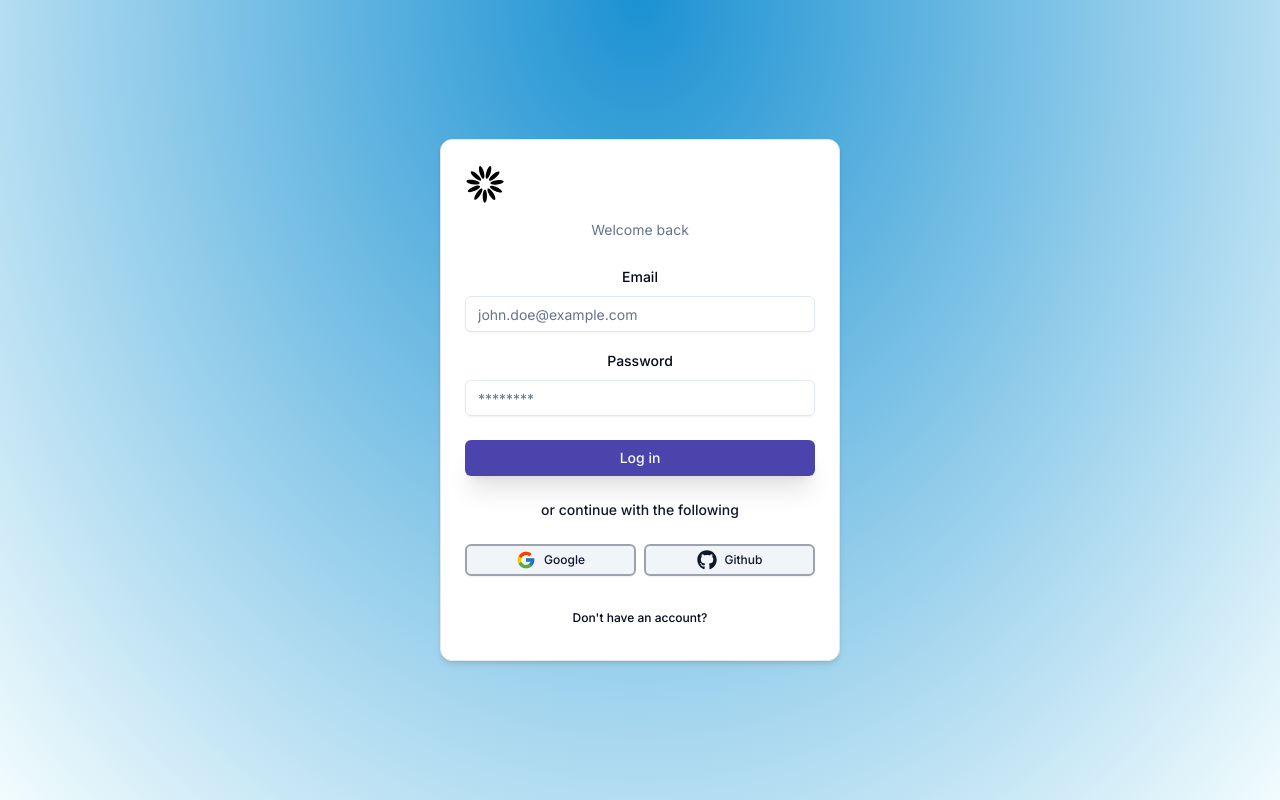
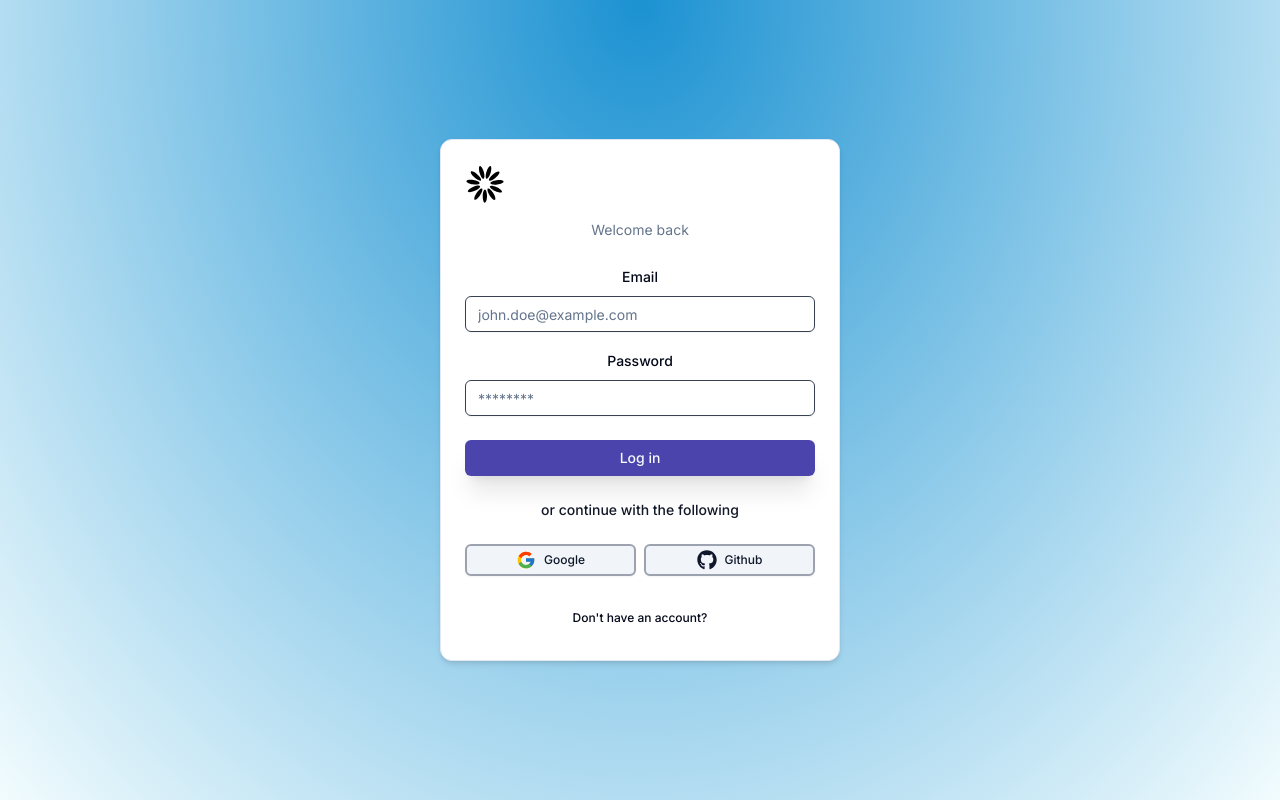
Before and after one commit to danielevans254/custom-auth, a Next.js app: page /login in a window 1280 px wide. Built offline with nearby package versions, Linux system fonts and the light colour scheme; no server answers.

Commit message:
refactor: replace mui loader since it was causing some errors
style: update input styles

```diff
--- a/components/auth/login-form.tsx
+++ b/components/auth/login-form.tsx
@@ -13,14 +13,14 @@ import {
   FormMessage,
   FormItem,
   FormField,
-
 } from "@/components/ui/form"
 import { Input } from "../ui/input"
 import { Button } from "../ui/button"
 import { FormError } from "../form-error"
 import { FormSuccess } from "../form-success"
-import { CircularProgress } from "@mui/material";
+import Loader from "./loader"
 
+// FIXME: I would rather want to use the error thrown from the callback on the form error message
 export const LoginForm = () => {
   const [error, setError] = useState<string | undefined>("");
   const [success, setSuccess] = useState<string | undefined>("");
@@ -57,10 +57,10 @@ export const LoginForm = () => {
       backButtonHref="/register"
       showSocial
     >
-      <Form {...form}>
+      <Form {...form} >
         <form
           onSubmit={form.handleSubmit(handleSubmit)}
-          className="space-y-6"
+          className="space-y-6 "
         >
           <div className="space-y-4">
             <>
@@ -72,6 +72,7 @@ export const LoginForm = () => {
                     <FormLabel>Email</FormLabel>
                     <FormControl>
                       <Input
+                        className="w-full border border-gray-700"
                         disabled={isLoading}
                         {...field}
                         placeholder="john.doe@example.com"
@@ -90,6 +91,7 @@ export const LoginForm = () => {
                     <FormLabel>Password</FormLabel>
                     <FormControl>
                       <Input
+                        className="w-full border border-gray-700"
                         disabled={isLoading}
                         {...field}
                         placeholder="********"
@@ -111,7 +113,7 @@ export const LoginForm = () => {
               }`}
           >
             {isLoading ? (
-              <CircularProgress size={24} color="inherit" />
+              <Loader />
             ) : (
               "Log in"
             )}
```
